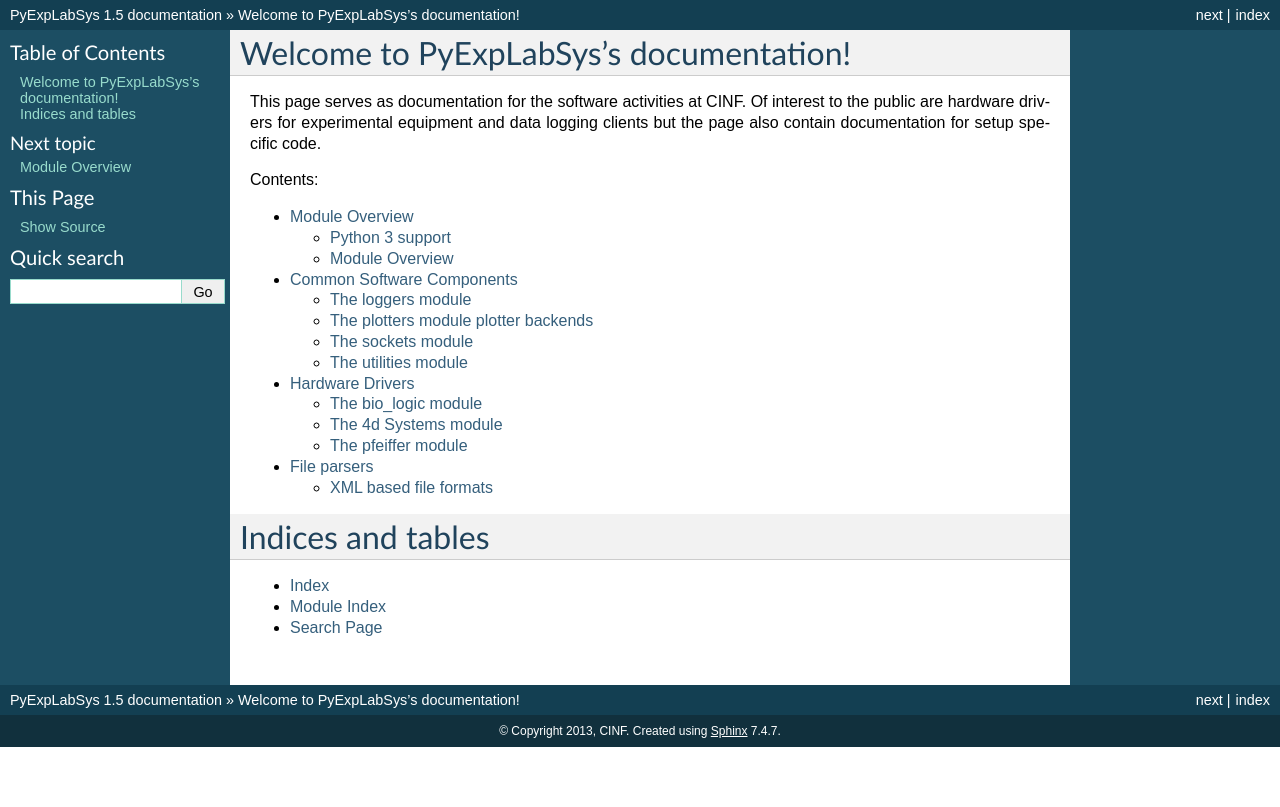
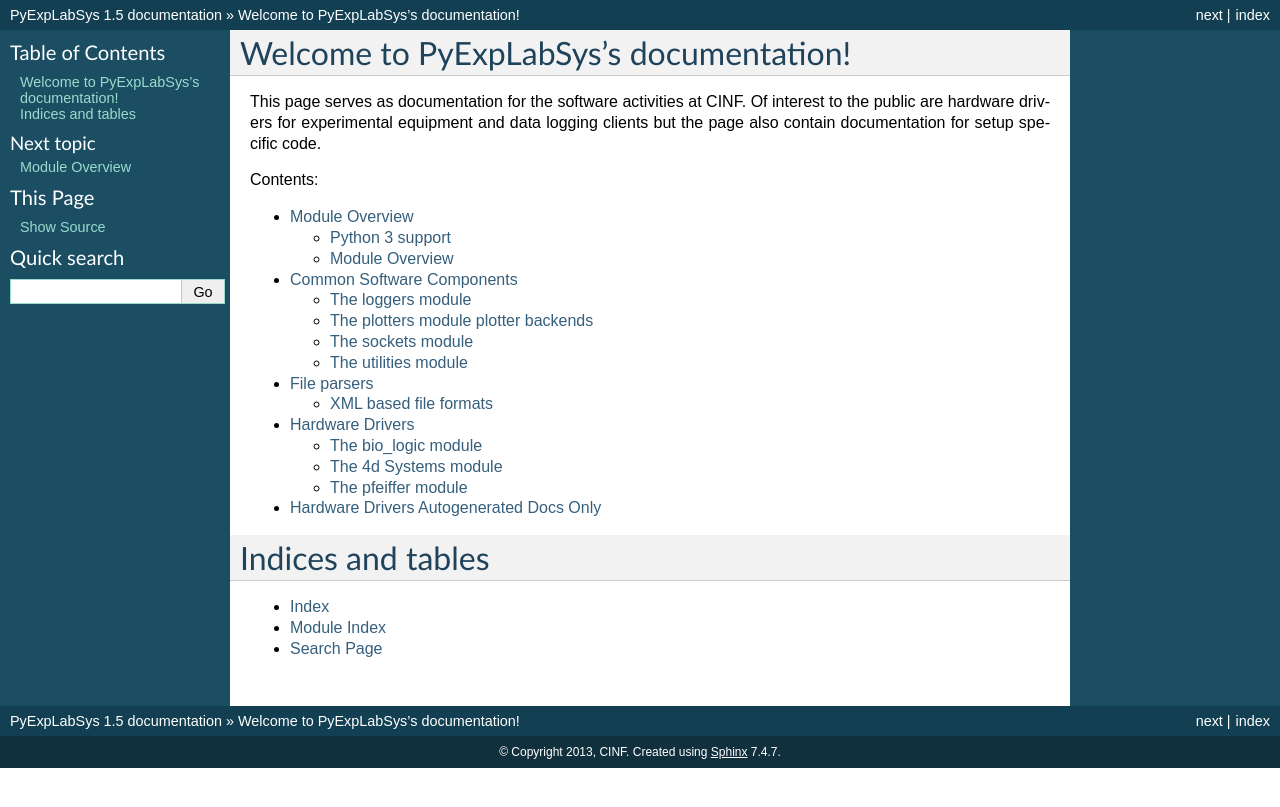
Before and after one commit to CINF/PyExpLabSys, a Sphinx documentation site: the page built from doc/source/index.rst, in a window 1280 px wide. Shown: the top 807 px of the page. Built offline with Sphinx 7.4.7, drawn with Linux system fonts in a browser that asks for light colours.

Commit message:
Added driver-autogen-only page

```diff
--- a/doc/source/index.rst
+++ b/doc/source/index.rst
@@ -19,8 +19,9 @@
 
    overview
    common
+   file-parsers
    drivers
-   file-parsers
+   drivers_autogen_only
 
 
 ##################
```
Also changed, not shown: doc/source/drivers_autogen_only.rst (added, +18 -0 lines).
